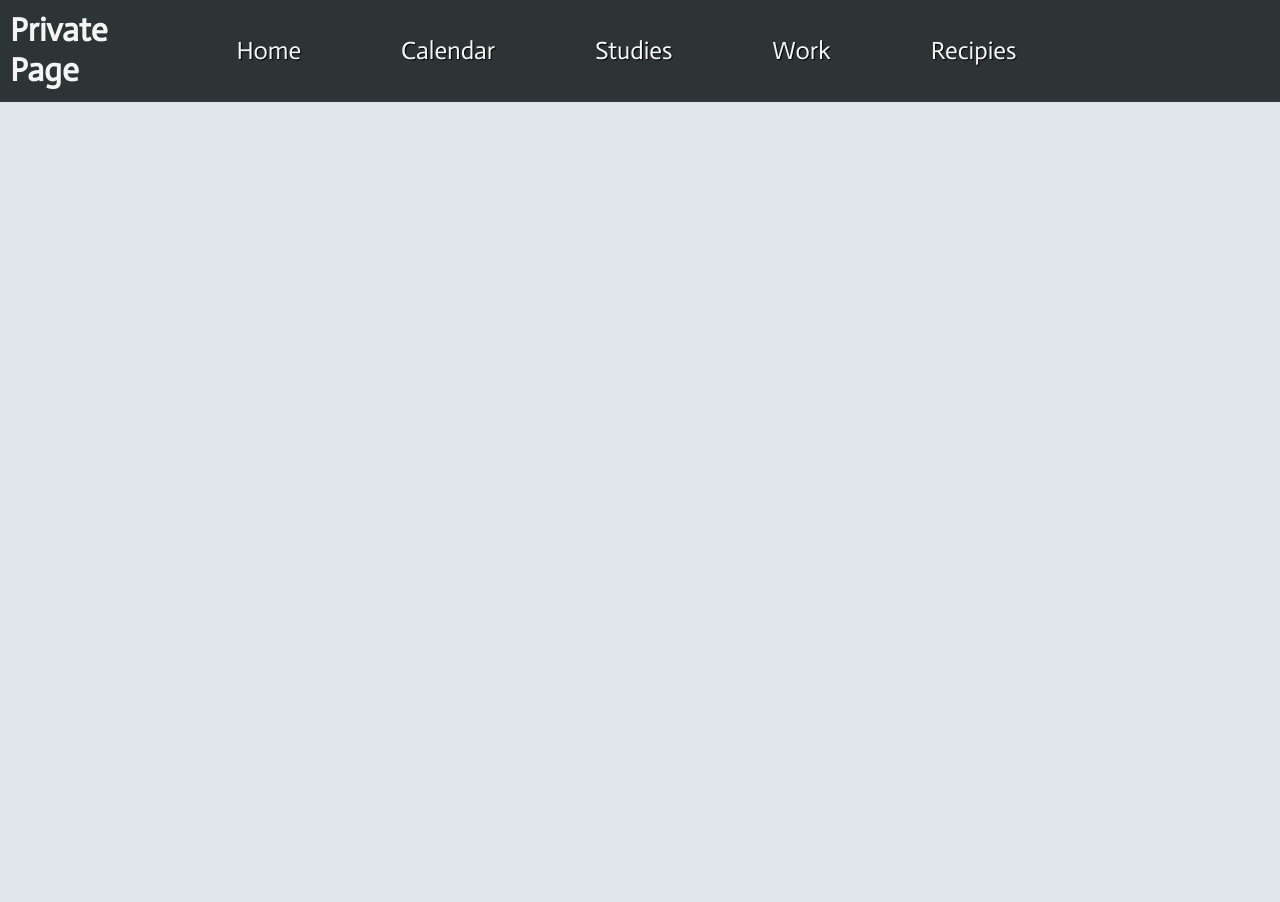
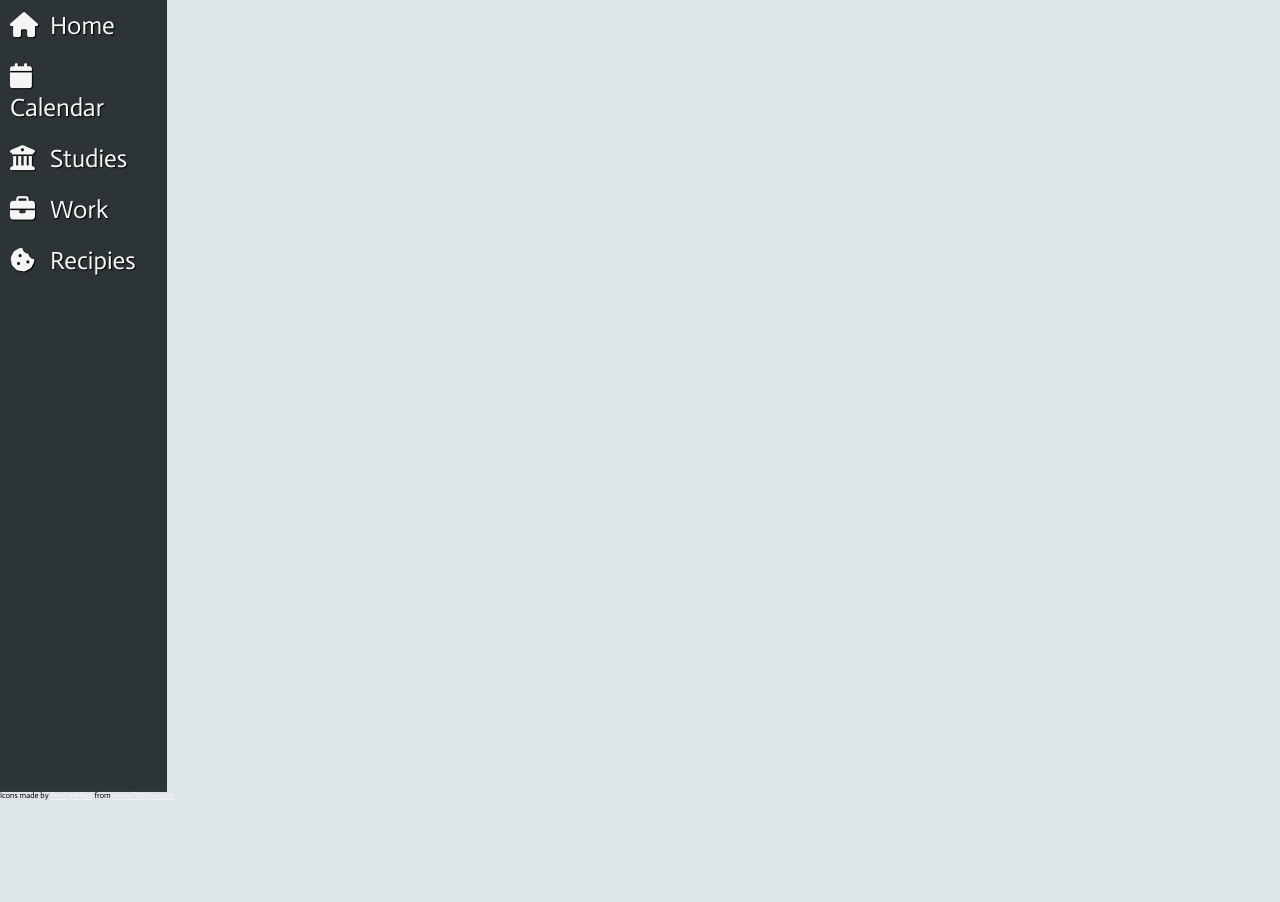
Before and after one commit to simonblnt/PrivatePage, a PHP site: page /app/views/index.php in a window 1280 px wide. After the commit the page ends 800 px from the top, so only its background shows below. Run offline with PHP 8.4, Linux system fonts and the light colour scheme; some libraries are stand-ins or nearby versions.

Commit message:
Changed top-nav to side-nav
Made it an expandable accordion menu as well

```diff
--- a/app/views/index.php
+++ b/app/views/index.php
@@ -5,17 +5,23 @@
     <title>Private Page</title>
     <link rel="stylesheet" type="text/css" href="/PrivatePage/public/stylesheets/main.css">
     <link rel="stylesheet" type="text/css" href="/PrivatePage/public/stylesheets/nav_bar.css">
+    <link rel="stylesheet" type="text/css" href="/PrivatePage/public/stylesheets/studies.css">
     <link href='https://fonts.googleapis.com/css?family=Actor' rel='stylesheet'>
+    <script src="https://kit.fontawesome.com/399f7f7414.js" crossorigin="anonymous"></script>
 </head>
 <body>
-    <?php
-        include 'partials/header.php'
-    ?>
-<main>
+    <div class="wrapper-main">
+        <?php
+            include 'partials/main_menu.php'
+        ?>
+    <main>
 
-</main>
+    </main>
+    </div>
+    <footer>
+        <div>Icons made by <a href="https://www.flaticon.com/authors/pixel-perfect" title="Pixel perfect">Pixel perfect</a> from <a href="https://www.flaticon.com/" title="Flaticon">www.flaticon.com</a></div>
+    </footer>
+</body>
 
 
-
-</body>
 </html>
--- a/app/views/partials/header.php
+++ /dev/null
@@ -1,32 +0,0 @@
-<?php
-    if(!isset($_SESSION))
-    {
-        session_start();
-    }
-?>
-
-<!DOCTYPE html>
-<html lang="en">
-<head>
-    <meta charset="UTF-8">
-</head>
-<body>
-
-<nav class="top-nav">
-    <div class="title-nav">
-        <h1 class="noselect">Private Page</h1>
-    </div>
-    <div class="content-nav">
-        <ul>
-            <li><a href="index.php">Home</a></li>
-            <li><a href="">Calendar</a></li>
-            <li><a href="studies.php">Studies</a></li>
-            <li><a href="">Work</a></li>
-            <li><a href="">Recipies</a></li>
-        </ul>
-    </div>
-
-
-</nav>
-</body>
-</html>
--- /dev/null
+++ b/app/views/partials/main_menu.php
@@ -0,0 +1,59 @@
+<?php
+    if(!isset($_SESSION))
+    {
+        session_start();
+    }
+?>
+
+<!DOCTYPE html>
+<html lang="en">
+<head>
+    <meta charset="UTF-8">
+</head>
+<body>
+
+<div class="main-nav">
+    <!-- <div class="title-nav">
+        <h1 class="noselect">Private Page</h1>
+    </div> -->
+    <div class="content-nav">
+        <ul>
+            <li class="item" id="home">
+                <a href="index.php" class="menu-btn" ><i class="fas fa-home"></i>Home</a>
+            </li>
+            <li class="item" id="calendar">
+                <a href="" class="menu-btn"><i class="fas fa-calendar"></i>Calendar</a>
+            </li>
+            <li class="item" id="studies">
+                <a href="#studies" class="menu-btn"><i class="fas fa-university"></i>Studies</a>
+                    <div class="sub-menu">
+                        <a href="subjects.php">Subjects</a>
+                        <a href="#">Exams</a>
+                        <a href="#">Tests</a>
+                        <a href="#">Averages</a>
+                        <a href="#">Contacts</a>
+                    </div>
+            </li>
+            <li class="item" id="work">
+                <a href="#work" class="menu-btn"><i class="fas fa-briefcase"></i>Work</a>
+                <div class="sub-menu">
+                    <a href="subjects.php">Projects</a>
+                    <a href="#">Finances</a>
+                    <a href="#">To-do</a>
+                    <a href="#">Contacts</a>
+                </div>
+            </li>
+            <li class="item" id="recipies">
+                <a href="#recipies" class="menu-btn"><i class="fas fa-cookie-bite"></i>Recipies</a>
+                <div class="sub-menu">
+                    <a href="subjects.php">All</a>
+                    <a href="#">Favourites</a>
+                </div>
+            </li>
+        </ul>
+    </div>
+
+
+</div>
+</body>
+</html>
--- a/public/stylesheets/main.css
+++ b/public/stylesheets/main.css
@@ -9,6 +9,10 @@ html, body {
     color: whitesmoke;
     background: #dfe6e9;
     height: 100%;
+}
+body{
+    display: flex;
+    flex-direction: column;
 }
 
 footer{
@@ -24,7 +28,7 @@ a {
     width: 100%;
     height: 100%;
     display: flex;
-    flex-direction: column;
+    flex-direction: row;
 }
 
 main {
@@ -32,7 +36,7 @@ main {
     height: 100%;
     margin: 0;
     display: flex;
-    flex-direction: row;
+    flex-direction: column;
 }
 
 .noselect{
--- a/public/stylesheets/nav_bar.css
+++ b/public/stylesheets/nav_bar.css
@@ -2,56 +2,94 @@
  * Navigation Bar
 */
 
-.top-nav{
+.main-nav{
+    margin: 0;
     background: #2d3436;
     overflow: hidden;
-    min-width: fit-content;
-    height: 100px;
+    min-width: 10%;
+    width: 15%;
+    height: 100%;
     border-bottom: 2px solid #2f3640;
-    display: flex;
-    flex-direction: row;
-    align-items: center;
+    display: block;
 }
 
-.top-nav .title-nav{
-    display: flex;
-    flex-direction: row;
+.title-nav{
     align-items: center;
     color: whitesmoke;
-    margin-left: 0;
-    padding: 10px;
-    width: 13%;
-    height: 100%;
+    margin: 0;
+    width: fit-content;
+    height: fit-content;
     cursor: inherit;
 }
 
-.top-nav .content-nav{
+.content-nav{
     margin: 0;
-
+    display: block;
+    overflow: hidden;
+    width: 100%;
 }
 
-.top-nav ul {
+.main-nav ul {
+    margin: 0;
     list-style-type: none;
     padding: 0;
     overflow: hidden;
 }
 
-.top-nav li{
-    float: left;
-    margin: auto;
+.item{
+    margin-left: 0;
+    overflow: hidden;
 }
 
-.top-nav a {
-    text-align: center;
-    padding: 10px 50px 10px 50px;
+.menu-btn{
+    overflow: hidden;
+    text-align: left;
+    padding: 10px 30px 10px 10px;
     text-decoration: none;
     font-size: 25px;
     text-shadow: 1px 1px 1px black;
     display: block;
+    transition: ease-out 0.55s;
+    border-radius: 10px;
+    position: relative;
 }
 
-.top-nav a:hover {
+.menu-btn i{
+    height: 25px;
+    width: 25px;
+    padding-right: 15px;
+}
+
+
+.menu-btn:hover {
     color: white;
-    text-shadow: 0.5px 0.5px 0.5px whitesmoke;
-    transition: 0.40s;
+    text-shadow: 0px 0px 3px rgb(116, 116, 116);
+
+    background-color: rgb(116, 116, 116);
+    box-shadow: inset 0.5px 0.5px 100px #2f3640;
 }
+
+.menu-btn:active {
+    background-color: rgb(116, 116, 116);
+}
+
+.sub-menu{
+    overflow: hidden;
+    background-color: #0d1013;
+    align-items: left;
+    border-radius: 2px;
+    font-size: 0.9em;
+    transition: 0.75s;
+    max-height: 0;
+}
+
+.sub-menu a{
+    display: block;
+    padding: 2px 5px 5px 15px;
+    text-decoration: none;
+    position: relative;
+}
+
+.item:target .sub-menu{
+    max-height: 10em;
+}
```
Also changed, not shown: app/views/subjects.php (renamed from app/views/studies.php, +4 -13 lines).
